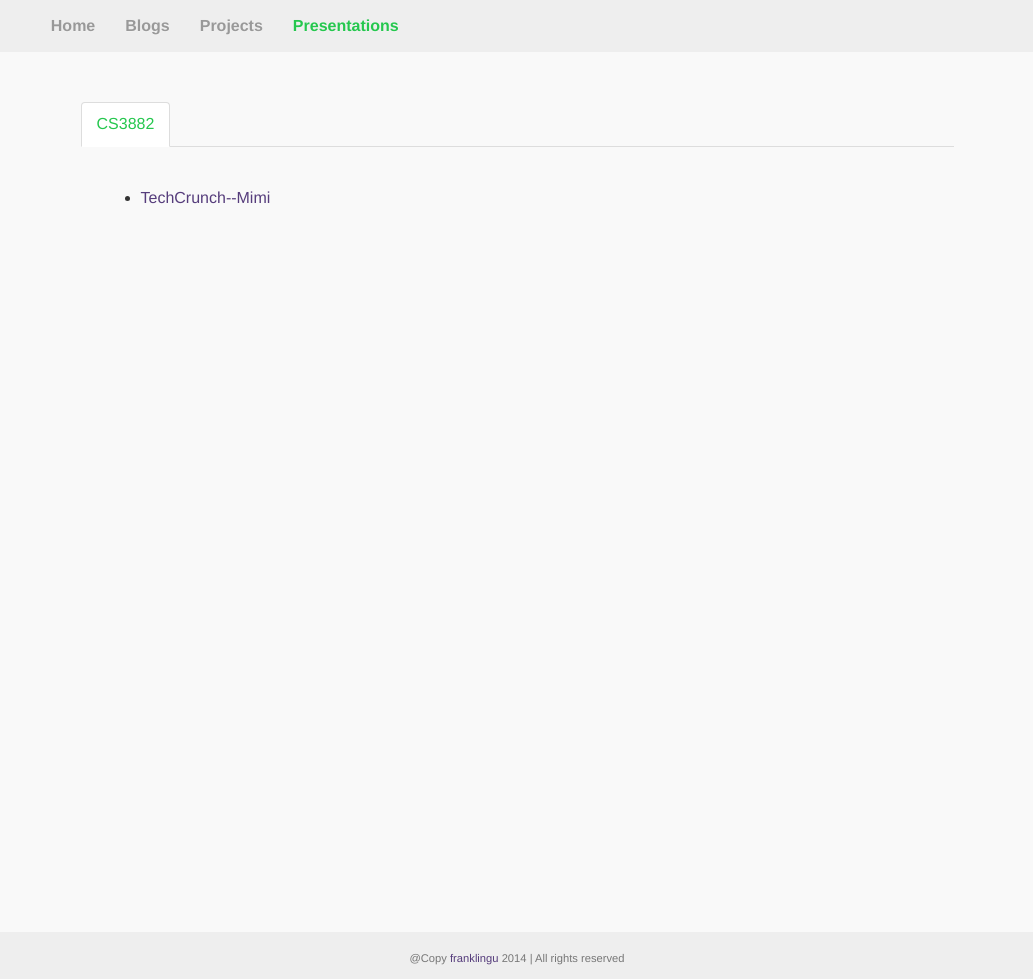
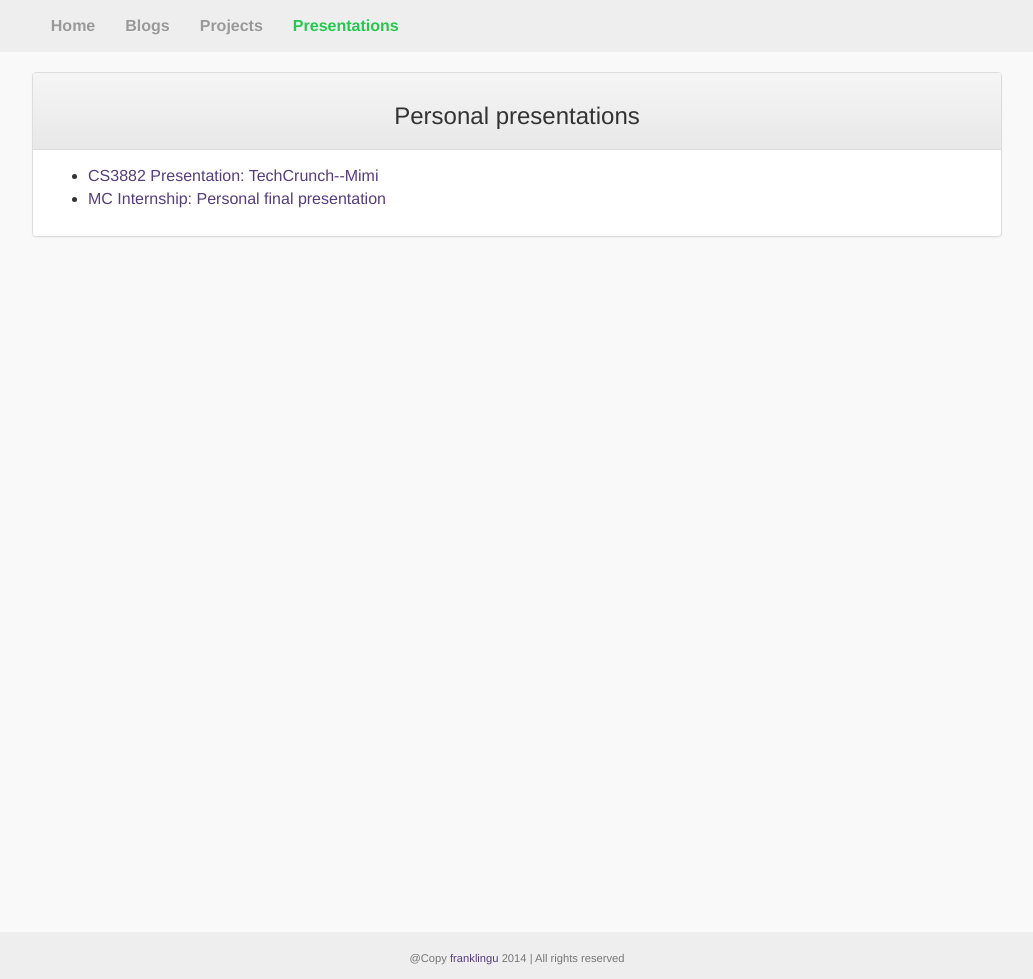
Before and after one commit to franklingu/franklingu.github.io, a Jekyll site: the page built from presentations/index.html, in a window 1280 px wide. Shown: the whole page, without its empty margins (123-1156 px from the left). Built offline with Jekyll 4.4.1, drawn with Linux system fonts in a browser that asks for light colours; nearby versions of some CDN libraries; Markdown is read by kramdown in place of the engine named in the settings.

Commit message:
added personal presentation for MC intern conclusion
also changed a bit of styling for presentations page

```diff
--- a/presentations/index.html
+++ b/presentations/index.html
@@ -4,19 +4,15 @@ title: Presentations
 ---
 <div class="col-sm-12" id="main-page">
   <div class="container container-narrow">
-    <div role="tabpanel" class="tab-panel">
-      <!-- Nav tabs -->
-      <ul class="nav nav-tabs" role="tablist">
-        <li role="presentation" class="active"><a href="#CS3882" aria-controls="CS3882" role="tab" data-toggle="tab">CS3882</a></li>
-      </ul>
-
-      <!-- Tab panes -->
-      <div class="tab-content">
-        <div role="tabpanel" class="tab-pane active" id="CS3882">
-          <ul>
-            <li><a href="cs3882/techcrunch/">TechCrunch--Mimi</a></li>
-          </ul>
-        </div>
+    <div class="panel panel-default">
+      <div class="panel-heading">
+        <h3 class="text-center">Personal presentations</h3>
+      </div>
+      <div class="panel-body">
+        <ul>
+          <li><a href="cs3882/techcrunch/">CS3882 Presentation: TechCrunch--Mimi</a></li>
+          <li><a href="mc/personal_final/">MC Internship: Personal final presentation</a></li>
+        </ul>
       </div>
     </div>
   </div>
```
Also changed, not shown: presentations/mc/personal_final/index.html (added, +141 -0 lines), Gemfile.lock, img/bin_bag_chair.jpg (added), img/garage_sale_icon.png (added), img/labs_sng_2015_farewell.jpg (added), img/labs_sng_2015_summer.jpg (added), img/learning_swift.jpg (added), img/macbook_and_iphone.png (added), img/mastercard_logo.png (added), img/swift.png (added), img/swift_vs_obj_c_bench_marking.png (added), img/table_tennis.jpeg (added), img/to_the_future.jpg (added), img/xbox.png (added), 1 more files, 2 other files.
